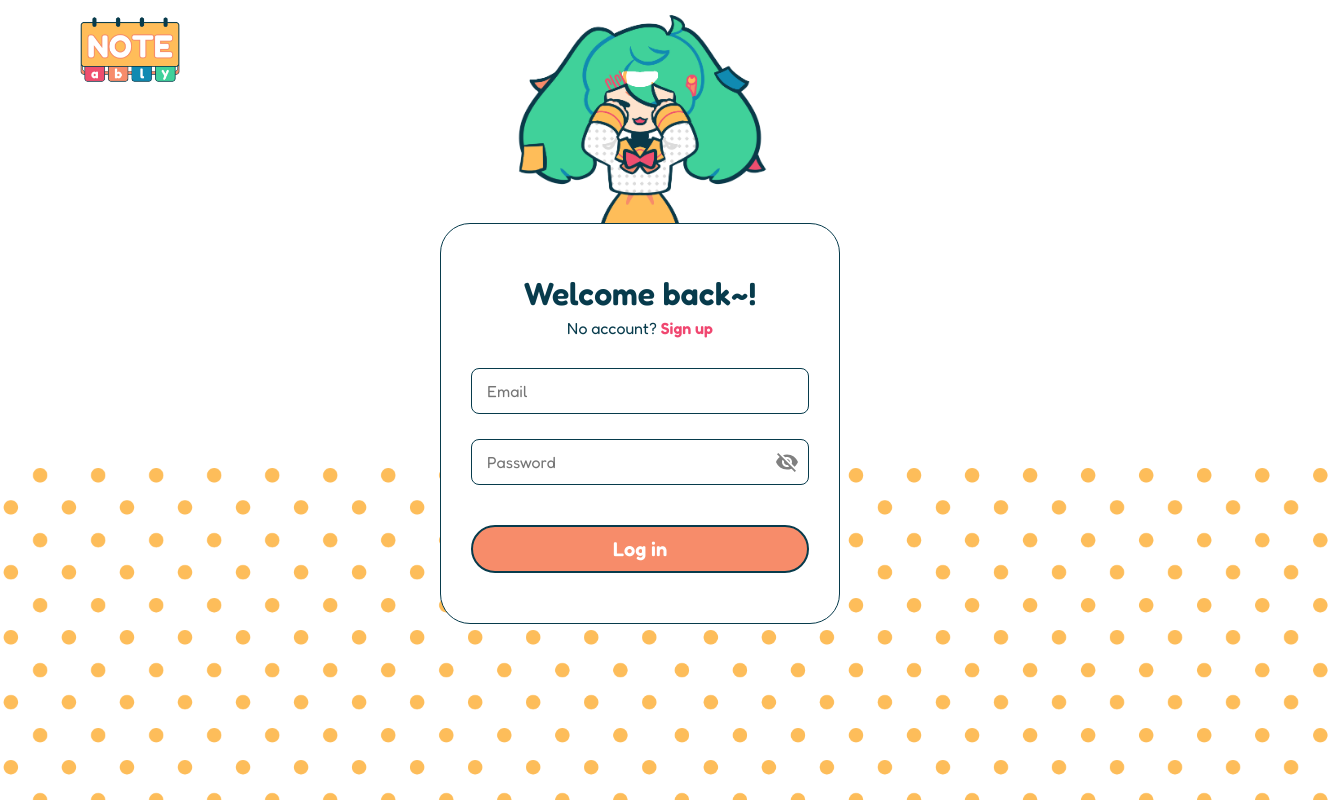
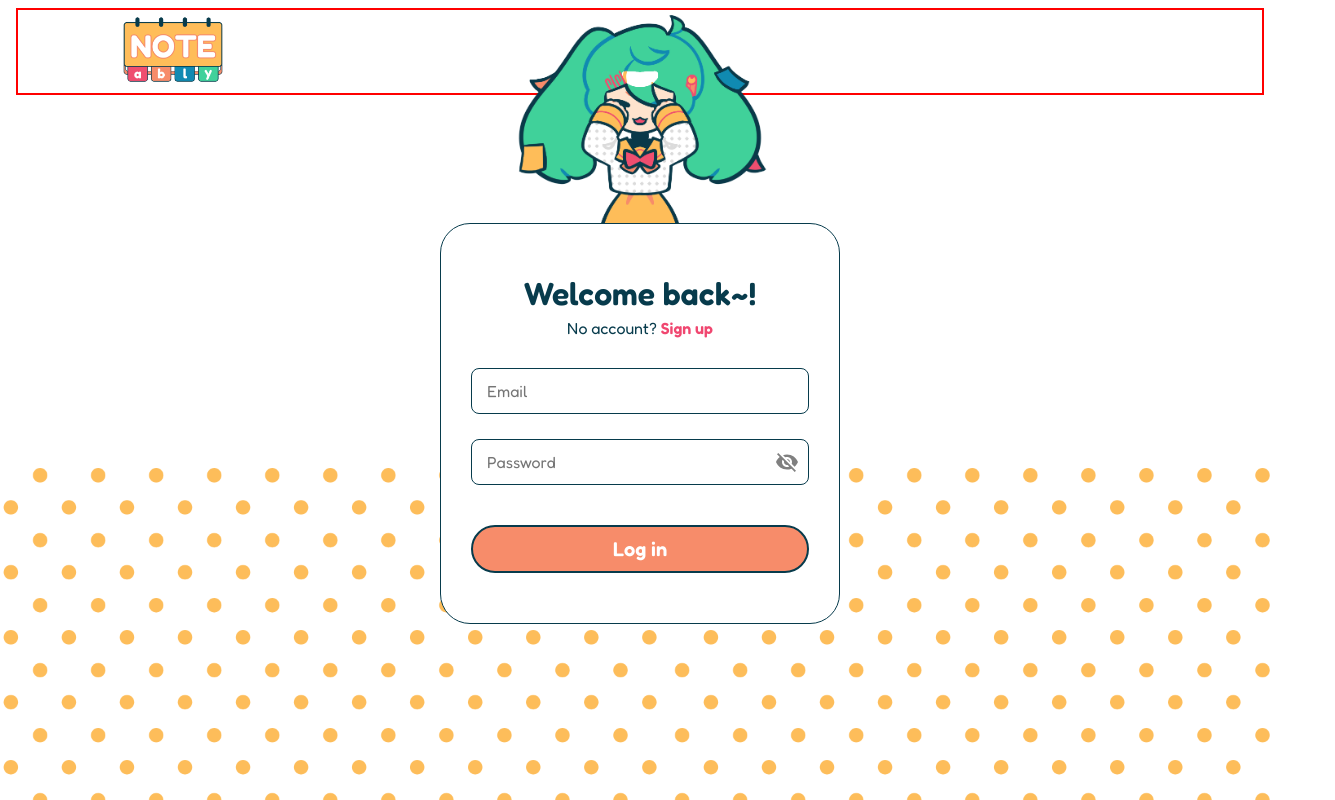
Before and after one commit to nyxxolotl/NOTEably, a React (Create React App) app in the folder Noteably-main/frontend/noteably/: page /login in a window 1280 px wide. Shown: the whole page, 1335 px wide, since content can reach past the window. Built offline with nearby package versions, Linux system fonts and the light colour scheme.

Commit message:
Adjustments

```diff
--- a/Noteably-main/frontend/noteably/package.json
+++ b/Noteably-main/frontend/noteably/package.json
@@ -24,7 +24,7 @@
     "react": "^18.3.1",
     "react-dom": "^18.3.1",
     "react-quill": "^2.0.0",
-    "react-router-dom": "^7.9.5",
+    "react-router-dom": "^7.10.0",
     "react-scripts": "^5.0.1",
     "resolve-url-loader": "^5.0.0",
     "styled-components": "^6.1.13",
--- a/Noteably-main/frontend/noteably/src/App.css
+++ b/Noteably-main/frontend/noteably/src/App.css
@@ -1,6 +1,6 @@
 .dashboard-wrapper {
   display: flex;
-  padding: 30px 100px;
+  padding: 30px 21.5px;
   gap: 50px;
 }
 
--- a/Noteably-main/frontend/noteably/src/index.css
+++ b/Noteably-main/frontend/noteably/src/index.css
@@ -35,9 +35,10 @@ code {
   justify-content: space-between;
   align-items: center;
   width: 100%;
-  padding: 5px 30px;
+  padding: 5px 100px;
   background: transparent;
   margin-top: -20px;
+  outline: red 2px solid;
 }
 
 .logo {
--- a/Noteably-main/frontend/noteably/src/pages/LandingPage/LandingPage.css
+++ b/Noteably-main/frontend/noteably/src/pages/LandingPage/LandingPage.css
@@ -27,6 +27,7 @@
     display: flex;
     flex-direction: column;
     gap: 50px;
+    margin-right: 20px;
 }
 
 .welcome-text h1 {
--- a/Noteably-main/frontend/noteably/src/pages/Login/Login.css
+++ b/Noteably-main/frontend/noteably/src/pages/Login/Login.css
@@ -1,19 +1,10 @@
-.login-header {
-    display: flex;
-    padding: 5px 30px;
-    background: transparent;
-    z-index: 0 !important;
-    width: 100%;
-    margin-top: -20px;
-}
-
 .login-container {
     display: flex;
     flex-direction: column;
     align-items: center;
     position: relative;
     min-height: 85vh;
-    width: 93vw;
+    width: 97.2vw;
 }
 
 /* MIKU OO EE OO */
--- a/Noteably-main/frontend/noteably/src/pages/Login/Login.jsx
+++ b/Noteably-main/frontend/noteably/src/pages/Login/Login.jsx
@@ -6,6 +6,7 @@ import { getStudentByStudentId } from '../../services/studentService';
 import './Login.css';
 import Visibility from '@mui/icons-material/Visibility';
 import VisibilityOff from '@mui/icons-material/VisibilityOff';
+import Header from '../../components/Header';
 
 const Login = () => {
     const [email, setEmail] = useState('');
@@ -119,11 +120,7 @@ const Login = () => {
     return (
         <div className="login-page">
             <div className="login-container">
-                <header className="login-header">
-                    <Link to="/">
-                        <img src="/ASSETS/Sniglet.png" alt="Noteably Logo" className="logo" />
-                    </Link>
-                </header>
+                <Header />
                 <img
                     src={imageUrl}
                     alt="Password visibility status"
--- a/Noteably-main/frontend/noteably/src/pages/Register/Register.css
+++ b/Noteably-main/frontend/noteably/src/pages/Register/Register.css
@@ -1,3 +1,12 @@
+.register-header {
+  display: flex;
+  padding: 5px;
+  background: transparent;
+  z-index: 0 !important;
+  width: 100%;
+  margin-top: -20px;
+}
+
 .register-main-content {
   display: flex;
   align-items: center;
```
Also changed, not shown: 1 other file (tests, documents, lock files or other folders).
